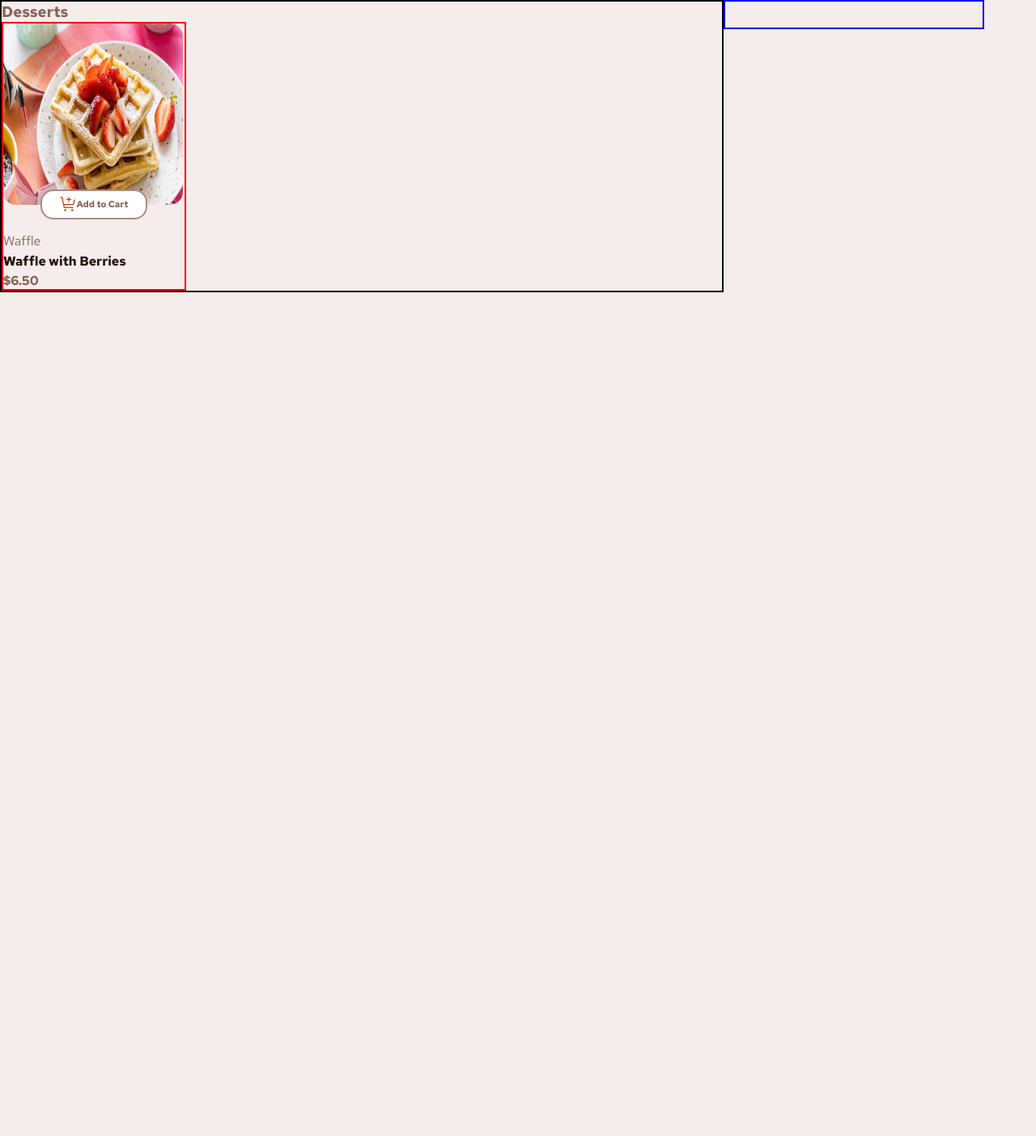
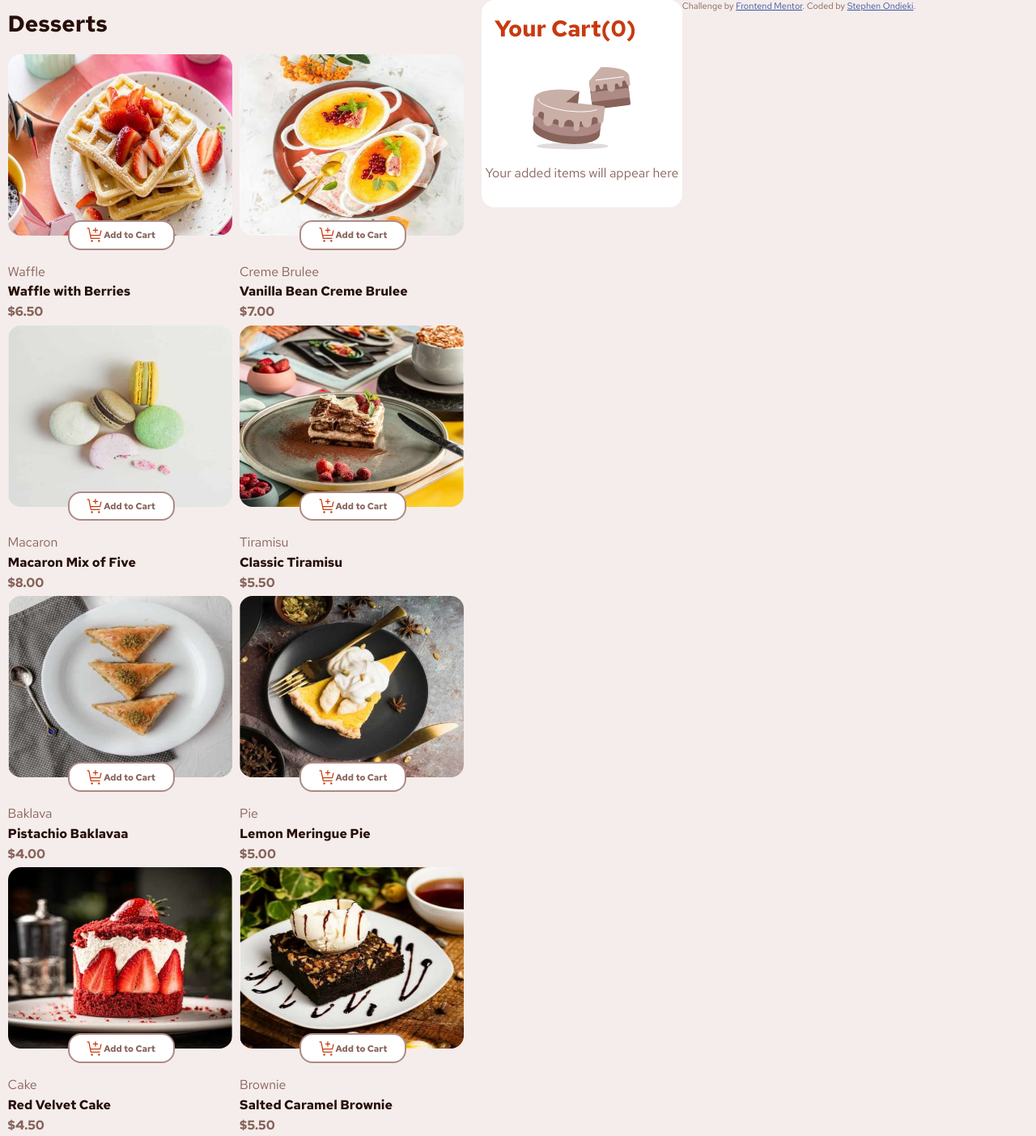
Before and after one commit to stevehotcodes/product-list-with-cart-main, a plain HTML site: page index.html in a window 1280 px wide. Shown: the top 1403 px of the page at 81% size. Before the commit the page ends 800 px from the top, so only its background shows below. Drawn offline with Linux system fonts and the light colour scheme.

Commit message:
style the dessert and clean up comments

```diff
--- a/index.html
+++ b/index.html
@@ -35,74 +35,132 @@
                 <span>$6.50</span>
           </div>
           </div>
+          <div class="dessert-card">
+            <img class="dessert-image" src="./assets/images/image-creme-brulee-tablet.jpg" alt="Vanilla bean creme brulee">
+            <div class="add-to-cart-wrapper">
+              <img src="./assets/images/icon-add-to-cart.svg" alt="">
+              <button type="submit">Add to Cart</button>
+            </div>
+            <div class="dessert-details">
+                <span>Creme Brulee</span>
+                <span>Vanilla Bean Creme Brulee</span>
+                <span>$7.00</span>
+          </div>
+          </div>
+
+          <div class="dessert-card">
+            <img class="dessert-image" src="./assets/images/image-macaron-desktop.jpg" alt="Macaron Mix of Five">
+            <div class="add-to-cart-wrapper">
+              <img src="./assets/images/icon-add-to-cart.svg" alt="">
+              <button type="submit">Add to Cart</button>
+            </div>
+            <div class="dessert-details">
+                <span>Macaron</span>
+                <span>Macaron Mix of Five</span>
+                <span>$8.00</span>
+          </div>
+          </div>
+
+          <div class="dessert-card">
+            <img class="dessert-image" src="./assets/images/image-tiramisu-desktop.jpg" alt="Tiramisu">
+            <div class="add-to-cart-wrapper">
+              <img src="./assets/images/icon-add-to-cart.svg" alt="">
+              <button type="submit">Add to Cart</button>
+            </div>
+            <div class="dessert-details">
+                <span>Tiramisu</span>
+                <span>Classic Tiramisu</span>
+                <span>$5.50</span>
+          </div>
+          </div>
+
+          <div class="dessert-card">
+            <img class="dessert-image" src="./assets/images/image-baklava-desktop.jpg" alt="Baklava">
+            <div class="add-to-cart-wrapper">
+              <img src="./assets/images/icon-add-to-cart.svg" alt="">
+              <button type="submit">Add to Cart</button>
+            </div>
+            <div class="dessert-details">
+                <span>Baklava</span>
+                <span>Pistachio Baklavaa</span>
+                <span>$4.00</span>
+          </div>
+          </div>
+
+          <div class="dessert-card">
+            <img class="dessert-image" src="./assets/images/image-meringue-desktop.jpg" alt="Pie">
+            <div class="add-to-cart-wrapper">
+              <img src="./assets/images/icon-add-to-cart.svg" alt="">
+              <button type="submit">Add to Cart</button>
+            </div>
+            <div class="dessert-details">
+                <span>Pie</span>
+                <span>Lemon Meringue Pie</span>
+                <span>$5.00</span>
+          </div>
+          </div>
+
+          <div class="dessert-card">
+            <img class="dessert-image" src="./assets/images/image-cake-desktop.jpg" alt="Cake">
+            <div class="add-to-cart-wrapper">
+              <img src="./assets/images/icon-add-to-cart.svg" alt="">
+              <button type="submit">Add to Cart</button>
+            </div>
+            <div class="dessert-details">
+                <span>Cake</span>
+                <span>Red Velvet Cake</span>
+                <span>$4.50</span>
+          </div>
+          </div>
+
+          <div class="dessert-card">
+            <img class="dessert-image" src="./assets/images/image-brownie-desktop.jpg" alt="Salted Caramel Brownie">
+            <div class="add-to-cart-wrapper">
+              <img src="./assets/images/icon-add-to-cart.svg" alt="">
+              <button type="submit">Add to Cart</button>
+            </div>
+            <div class="dessert-details">
+                <span>Brownie</span>
+                <span>Salted Caramel Brownie</span>
+                <span>$5.50</span>
+          </div>
+          </div>
+
+          <div class="dessert-card">
+            <img class="dessert-image" src="./assets/images/image-panna-cotta-desktop.jpg" alt="Panna">
+            <div class="add-to-cart-wrapper">
+              <img src="./assets/images/icon-add-to-cart.svg" alt="">
+              <button type="submit">Add to Cart</button>
+            </div>
+            <div class="dessert-details">
+                <span>Panna Cotta</span>
+                <span>Vanilla Panna Cotta </span>
+                <span>$6.50</span>
+          </div>
+          </div>
+
+
         </div>
 
       </div>
       <div class="cart-wrapper">
+        <div class="your-cart-title">
+          <h3>Your Cart(0)</h3>
+        </div>
+        <div class="cake-icon">
+            <img src="./assets/images/illustration-empty-cart.svg" alt="">
+        </div>
+        <div class="cart-message">
+           <span>Your added items will appear here</span>
+        </div>
 
       </div>
-      <!-- <div class="attribution">
+      <div class="attribution">
         Challenge by <a href="https://www.frontendmentor.io?ref=challenge">Frontend Mentor</a>.
-        Coded by <a href="#">Your Name Here</a>.
-      </div> -->
+        Coded by <a href="https:github.com/stevehotcodes">Stephen Ondieki</a>.
+      </div>
 
 
 
 
   </div>
-
-
-
-  <!-- Desserts
-
-  Waffle with Berries
-  Waffle
-  6.50
-  Add to Cart
-
-  Vanilla Bean Crème Brûlée
-  Crème Brûlée
-  7.00
-  Add to Cart
-
-  Macaron Mix of Five
-  Macaron
-  8.00
-  Add to Cart
-
-  Classic Tiramisu
-  Tiramisu
-  5.50
-  Add to Cart
-
-  Pistachio Baklava
-  Baklava
-  4.00
-  Add to Cart
-
-  Lemon Meringue Pie
-  Pie
-  5.00
-  Add to Cart
-
-  Red Velvet Cake
-  Cake
-  4.50
-  Add to Cart
-
-  Salted Caramel Brownie
-  Brownie
-  4.50
-  Add to Cart
-
-  Vanilla Panna Cotta
-  Panna Cotta
-  6.50
-  Add to Cart -->
-
-  <!-- Your Cart
-  Your added items will appear here -->
-
-
-</body>
-</html>
--- a/styles.css
+++ b/styles.css
@@ -13,31 +13,41 @@ body{
 
 .main-body-container{
     display:flex;
-    /* border:2px solid red; */
     flex:1;
+}
 
-}
 .desserts-wrapper{
-    flex:0.7;
-    border:2px solid black;
+    flex:0.6;
     display:flex;
     flex-direction:column;
+    flex-wrap:wrap;
 
 }
 
-.dessert-title h3{
+.dessert-title{
+    display: flex;
+    justify-content: left;
+    padding:0.6rem;
 
 }
 
+.dessert-title>h3{
+    font-size: 1.75rem;
+    color:hsl(14, 65%, 9%);
+}
+
+
+
 .desserts-cards{
     display:flex;
-
+    flex-wrap:wrap;
+    padding:0.6rem;
+    gap:0.4rem;
 
 }
+
 .dessert-card{
-    width:14rem;
-    border:2px solid red;
-
+    width:17.5rem;
 }
 .dessert-card .dessert-image{
     width:99%;
@@ -91,9 +101,26 @@ body{
 
 
 
-
 .cart-wrapper{
     flex:0.25;
-    border:2px solid blue;
-    height:2rem;
+    display: flex;
+    flex-direction: column;
+    align-items: center;
+    height:16rem;
+    background: white;
+    border-radius:1rem;
 }
+
+.cart-wrapper> .your-cart-title{
+    width:100%;
+    display: flex;
+    justify-content: left;
+
+}
+
+.cart-wrapper>.your-cart-title>h3{
+    color:hsl(14, 86%, 42%);
+    font-weight:bold;
+    padding:1rem;
+    font-size:1.75rem;
+}
```
